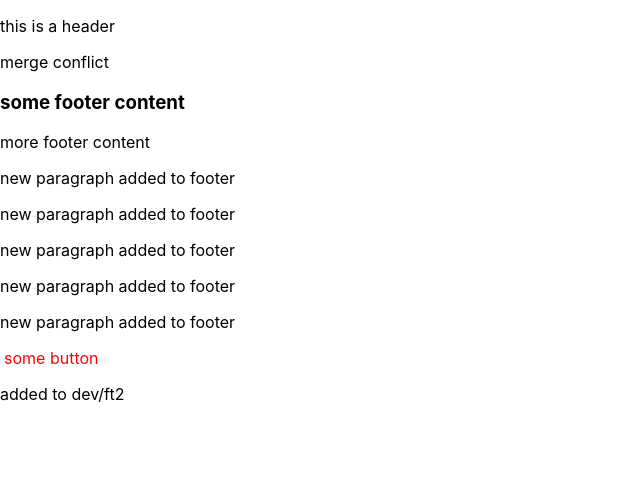
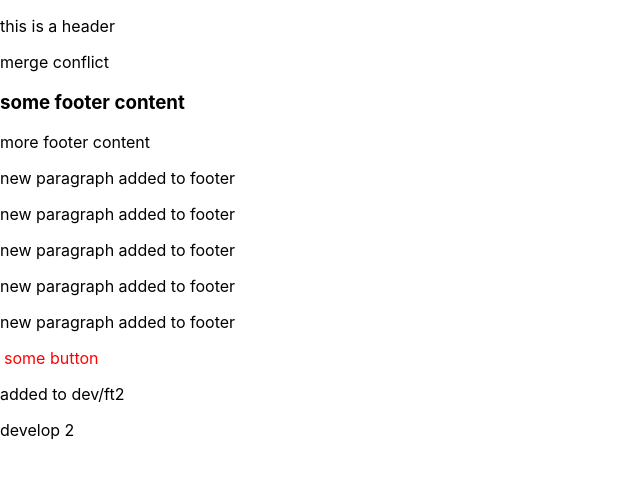
Before and after one commit to vsdhingra/learning-git, a React (Create React App) app in the folder sample/: page / in a window 1280 px wide. Shown: the top 478 px of the page, without its empty margins (0-640 px from the left). Built offline with nearby package versions, Linux system fonts and the light colour scheme.

Commit message:
added develop2

```diff
--- a/sample/src/App.js
+++ b/sample/src/App.js
@@ -11,6 +11,7 @@ function App() {
           <Footer />
           <div>
             <p>added to dev/ft2</p>
+            <p>develop 2</p>
           </div>
         </>
       </div>
```
